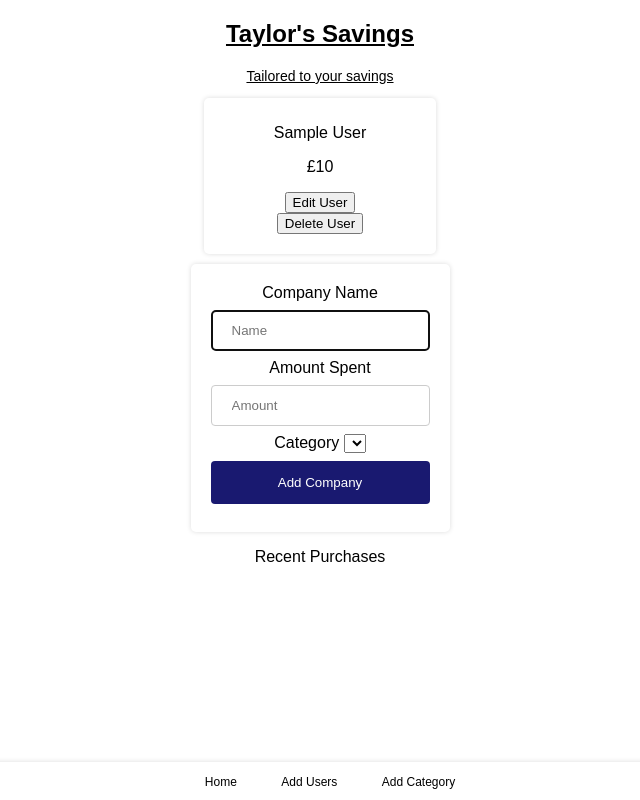
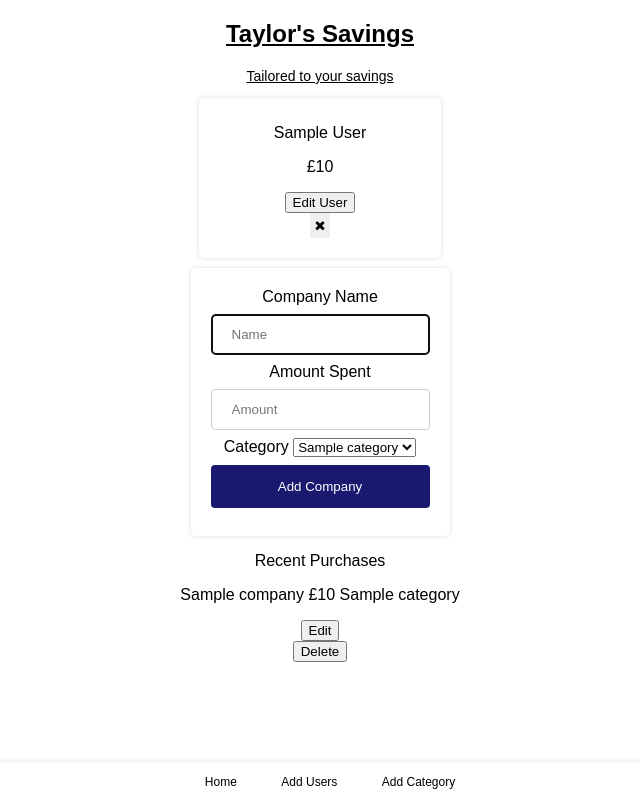
Before and after one commit to DavidTaylor96/pythonProject_full_stack, a Flask app: page / in a window 1280 px wide. Shown: the whole page, without its empty margins (320-960 px from the left). Run offline with Flask 2, Linux system fonts and the light colour scheme; a database or web service that is not in the repository returns one stand-in record (values such as "Sample title"); lists and menus that the app fills with data are empty; some libraries are stand-ins or nearby versions.

Commit message:
company form done

```diff
--- a/app.py
+++ b/app.py
@@ -11,9 +11,5 @@ app.register_blueprint(companys_blueprint)
 app.register_blueprint(categorys_blueprint)
 
 
-@app.route('/')
-def home():
-  return render_template('index.html')
-
 if __name__ == '__main__':
   app.run(debug=True)
--- a/controllers/company_controller.py
+++ b/controllers/company_controller.py
@@ -5,6 +5,7 @@ from models.company import Company
 
 import repositories.company_repository as company_repository
 import repositories.category_repository as category_repository
+import repositories.user_repository as user_repository
 
 
 companys_blueprint = Blueprint("companys", __name__)
@@ -13,14 +14,10 @@ companys_blueprint = Blueprint("companys", __name__)
 #INDEX
 @companys_blueprint.route('/')
 def company():
+  category = category_repository.select_all()
   company = company_repository.select_all()
-  return render_template('index.html', all_company=company)
-
-# New
-@companys_blueprint.route('/')
-def new_company():
-  category = category_repository.select_all()
-  return render_template('categorys/index.html', all_category=category)
+  users = user_repository.select_all()
+  return render_template('index.html', all_company=company, all_category=category, users=users)
 
 # Create
 @companys_blueprint.route('/', methods=['POST'])
@@ -32,12 +29,12 @@ def create_company():
   company_repository.save(add_company)
   return redirect('/')
 
-
 # Edit
 @companys_blueprint.route("/companys/<id>/edit")
 def edit_company(id):
   company = company_repository.select(id)
-  return render_template('companys/edit.html', company=company)
+  category = category_repository.select_all()
+  return render_template('companys/edit.html', company=company, all_category=category)
 
 # Update
 @companys_blueprint.route("/companys/<id>", methods=['POST'])
--- a/controllers/user_controller.py
+++ b/controllers/user_controller.py
@@ -4,13 +4,6 @@ import repositories.user_repository as user_repository
 
 
 users_blueprint = Blueprint("users", __name__)
-
-
-# INDEX
-@users_blueprint.route('/')
-def users():
-  users = user_repository.select_all()
-  return render_template("index.html", users=users)
 
 # #New
 @users_blueprint.route('/users/new')
--- a/repositories/company_repository.py
+++ b/repositories/company_repository.py
@@ -13,7 +13,6 @@ def save(company):
   values = [company.name, company.amount, company.category.id]
   results = run_sql(sql, values)
   company.id = results[0]['id']
-  return company
 
 def select_all():
   companys = []
--- a/static/style.css
+++ b/static/style.css
@@ -28,14 +28,17 @@ body{
   box-shadow: 0 0 5px gainsboro;
   padding-top: 10px;
   padding-bottom: 20px;
-  padding-left: 70px;
-  padding-right: 70px;
+  padding-left: 75px;
+  padding-right: 75px;
   border-radius: 5px;
   width: max-content;
   margin: 0 auto;
 }
 #button1{
-  text-decoration: none;
+  border: none;
+  padding: 5px;
+  cursor: pointer;
+
 }
 
 
--- a/templates/base.html
+++ b/templates/base.html
@@ -5,6 +5,7 @@
   <meta name="viewport" content="width=device-width, initial-scale=1.0">
   <title>Spending tracker</title>
   <link rel="stylesheet" href="{{ url_for('static', filename='style.css')}}">
+  <link rel="stylesheet" href="https://cdnjs.cloudflare.com/ajax/libs/font-awesome/4.7.0/css/font-awesome.min.css">
 </head>
 <body>
   <header>
--- a/templates/companys/edit.html
+++ b/templates/companys/edit.html
@@ -13,7 +13,7 @@
 
       <label for="category_id">Category</label>
       <select id="category" name="category_id">
-        {% for category in categorys %}
+        {% for category in all_categorys %}
           <option value="{{ category.id }}">{{ category.name }}</option>
         {% endfor %}
       </select>
--- a/templates/index.html
+++ b/templates/index.html
@@ -11,9 +11,9 @@
       <p>{{ user.full_name }}</p>
        <p>£{{ user.amount }}</p>
      <div>
-      <a href="/users/{{ user.id }}/edit"><button type="submit" id=button1>Edit User</button></a>
+      <a href="/users/{{ user.id }}/edit"><button type="submit" id=button4>Edit User</button></a>
       <form action="/users/{{ user.id }}/delete" method="POST">
-       <button id="button1" type="submit">Delete User</button>
+       <button id="button1" type="submit"><i class="fa fa-close"></i></button>
      </form>
     </div>
   {% endfor %}
```
Also changed, not shown: templates/companys/index.html (deleted, +0 -21 lines), templates/companys/new.html (deleted, +0 -21 lines).
